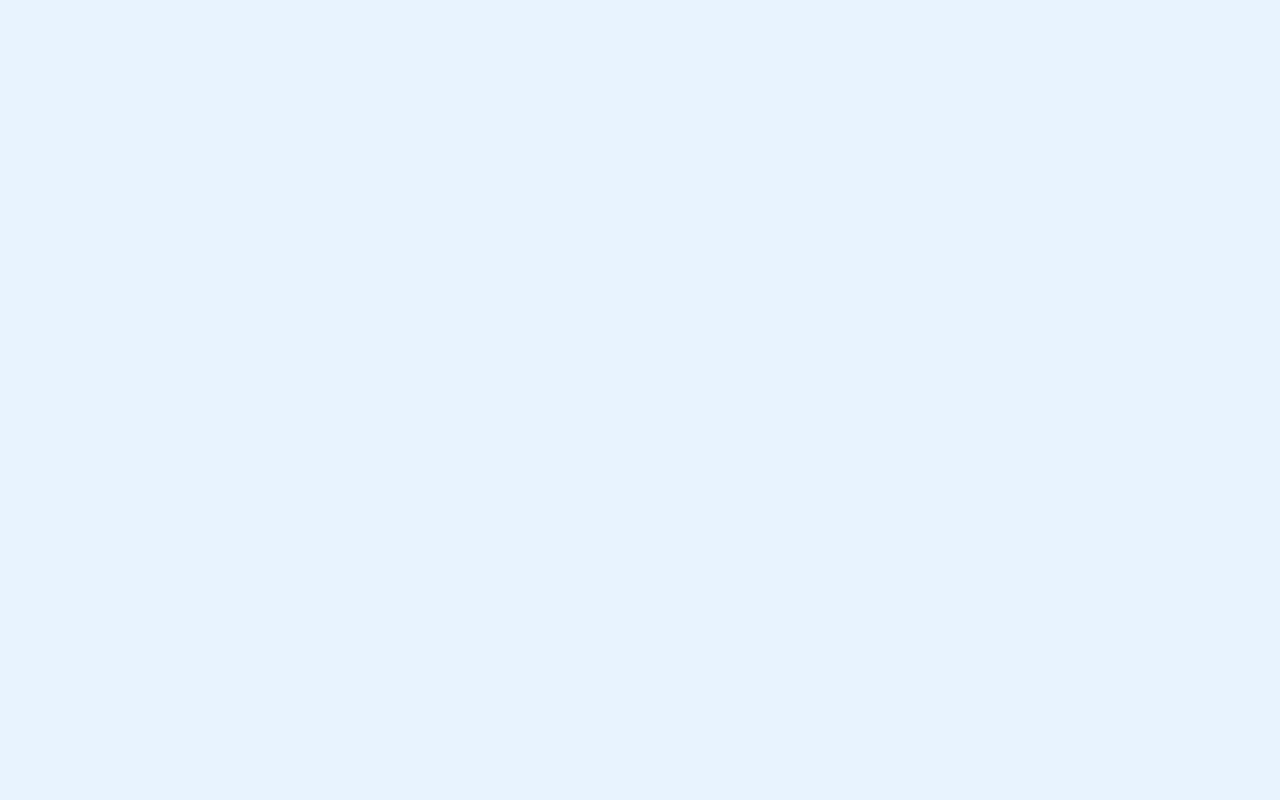
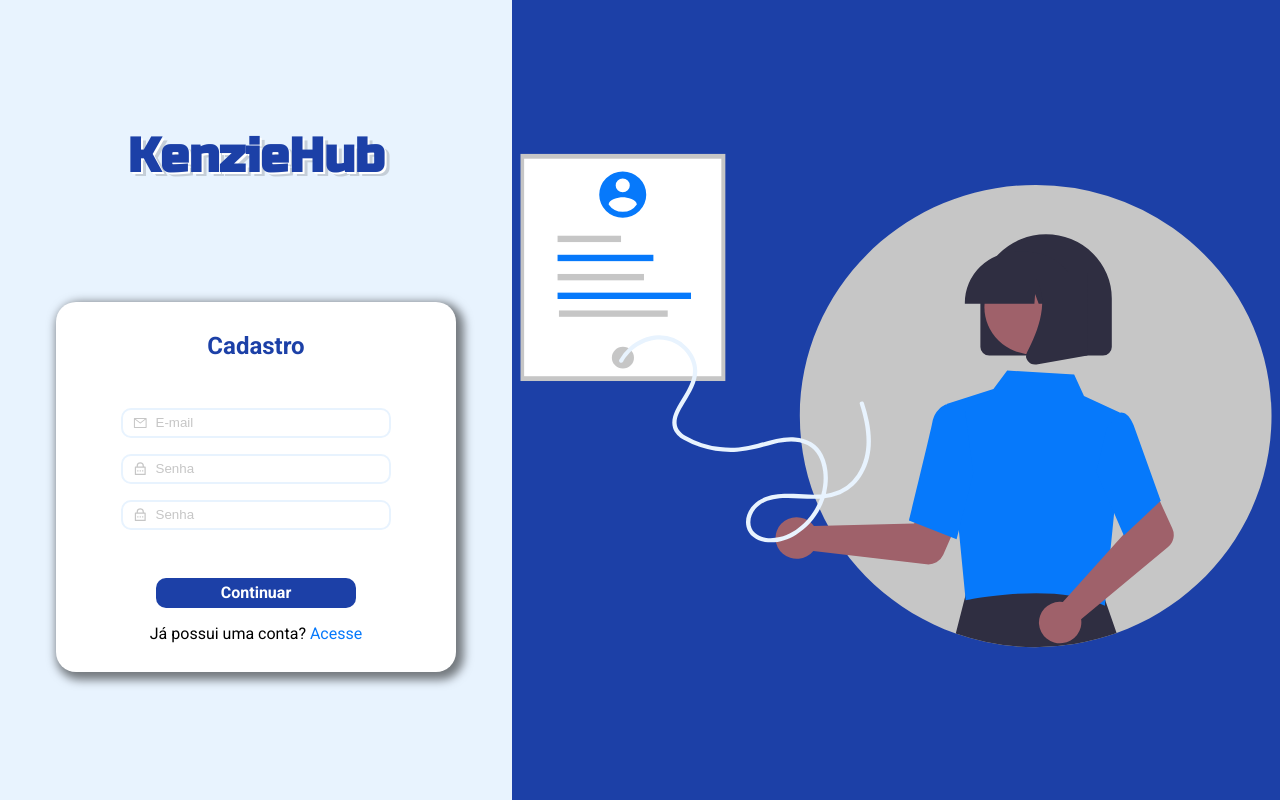
Before and after one commit to Rodrigo-DM/kenzie-hub, a React (Create React App) app: page /signup in a window 1280 px wide. Built offline with nearby package versions, Linux system fonts and the light colour scheme.

Commit message:
feat: Creation of the registration page

```diff
--- a/src/pages/Login/index.js
+++ b/src/pages/Login/index.js
@@ -1,5 +1,5 @@
 import { Link } from "react-router-dom";
-import { Container, Backgorund, Content, FormContainer } from "./style";
+import { Container, Backgorund, Content, FormContainer } from "./styles";
 
 import { AiOutlineMail } from "react-icons/ai";
 import { RiLockPasswordLine } from "react-icons/ri"
@@ -19,7 +19,7 @@
                         <Input icon={AiOutlineMail} type="text" placeholder="E-mail" />
                         <Input icon={RiLockPasswordLine} type="password" placeholder="Senha" />
                         <Button>Entrar</Button>
-                        <p>Não possui uma conta? <Link>Cadastre-se</Link> </p>
+                        <p>Não possui uma conta? <Link to="/signup">Cadastre-se</Link> </p>
                     </form>
                 </FormContainer>
             </Content>
--- /dev/null
+++ b/src/pages/Signup/index.js
@@ -0,0 +1,57 @@
+import { Link } from "react-router-dom";
+import { Container, Backgorund, Content, FormContainer } from "./styles";
+
+import { AiOutlineMail, AiOutlineContacts } from "react-icons/ai";
+import { RiLockPasswordLine } from "react-icons/ri"
+import { CgProfile } from "react-icons/cg";
+import { MdDescription } from "react-icons/md";
+
+import Input from "../../components/Input";
+import Button from "../../components/Button";
+import { useState } from "react";
+
+export function Singup() {
+    const [nextForm, setNextForm] = useState(false);
+
+    const mudar = () => {
+        setNextForm(true);
+    }
+
+    return (
+        <Container>
+            <Content>
+                <h1>KenzieHub</h1>
+                <FormContainer>
+                    <form>
+                        <h2>Cadastro</h2>
+                        {!nextForm &&
+                            <>
+                                <Input icon={AiOutlineMail} type="text" placeholder="E-mail" />
+                                <Input icon={RiLockPasswordLine} type="password" placeholder="Senha" />
+                                <Input icon={RiLockPasswordLine} type="password" placeholder="Senha" />
+                            </>
+                        }
+                        {nextForm &&
+                            <>
+                                <Input icon={CgProfile} type="text" placeholder="Name" />
+                                <Input icon={MdDescription} type="text" placeholder="Bio" />
+                                <Input icon={AiOutlineContacts} type="text" placeholder="Contato" />
+
+                                <select name="select">
+                                    <option value="">--Módulo do Curso--</option>
+                                    <option value="Primeiro módulo (Introdução ao Frontend)">Primeiro módulo</option>
+                                    <option value="Segundo módulo (Frontend Avançado)">Segundo módulo</option>
+                                    <option value="Terceiro módulo (Introdução ao Backend)">Terceiro módulo</option>
+                                    <option value="Quarto módulo (Backend Avançado)">Quarto módulo</option>
+                                </select>
+                            </>
+                        }
+                        <Button onClick={mudar}>{nextForm ? "Enviar" : "Continuar"}</Button>
+                        <p>Já possui uma conta? <Link to="/login">Acesse</Link> </p>
+                    </form>
+                </FormContainer>
+            </Content>
+            <Backgorund />
+        </Container>
+    );
+}
--- /dev/null
+++ b/src/pages/Signup/styles.js
@@ -0,0 +1,76 @@
+import styled from "styled-components";
+import singupImage from "../../assets/signup.svg";
+
+export const Container = styled.div`
+    min-height: 100vh;
+    display: flex;
+`;
+
+export const Backgorund = styled.div`
+    @media screen and (min-width: 800px) {
+        padding: 10px;
+        flex: 1;
+        background: url(${singupImage}) no-repeat center, var(--dark-blue);
+        background-size: contain;
+    }
+`;
+
+export const Content = styled.div`
+    width: 100%;
+    padding: 10px;
+    display: flex;
+    flex-direction: column;
+    align-items: center;
+    justify-content: space-evenly;
+    @media screen and (min-width: 800px) {
+        width: 40%;
+    }
+
+    h1 {
+        text-shadow: 2px 2px 0px var(--white), 5px 4px 0px rgba(0,0,0,0.15);
+        color: var(--dark-blue);
+    }
+`;
+
+export const FormContainer = styled.div`
+    width: 100%;
+    max-width: 400px;
+    padding: 10px;
+    border-radius: 20px;
+    box-shadow: 4px 4px 10px 4px rgba(0,0,0,0.5);
+    background-color: var(--white);
+
+    form {
+        min-height: 350px;
+        padding: 1rem 0;
+        width: 100%;
+        display: flex;
+        align-items: center;
+        flex-direction: column;
+        justify-content: center;
+        text-align: center;
+
+        h2 {
+            color: var(--dark-blue);
+            margin-bottom: 3rem;
+        }
+
+        button {
+            margin: 2rem 0 1rem 0;
+        }
+
+        a {
+            color: var(--blue);
+        }
+
+        select {
+            width: 100%;
+            padding: 0 10px;
+            max-width: 270px;
+            height: 30px;
+            border: 2px solid var(--blue-back);
+            background-color: var(--white);
+            border-radius: 10px;
+        }
+    }
+`;
--- a/src/routes/index.js
+++ b/src/routes/index.js
@@ -2,6 +2,7 @@
 
 import { Home } from "../pages/Home";
 import { Login } from "../pages/Login";
+import { Singup } from "../pages/Signup";
 
 export default function Routes() {
     return (
@@ -12,6 +13,9 @@
             <Route path="/login" >
                 <Login />
             </Route>
+            <Route path="/signup">
+                <Singup />
+            </Route>
         </Switch >
     );
 }
```
Also changed, not shown: src/assets/signup.svg (added), src/pages/Login/styles.js (renamed from src/pages/Login/style.js).
